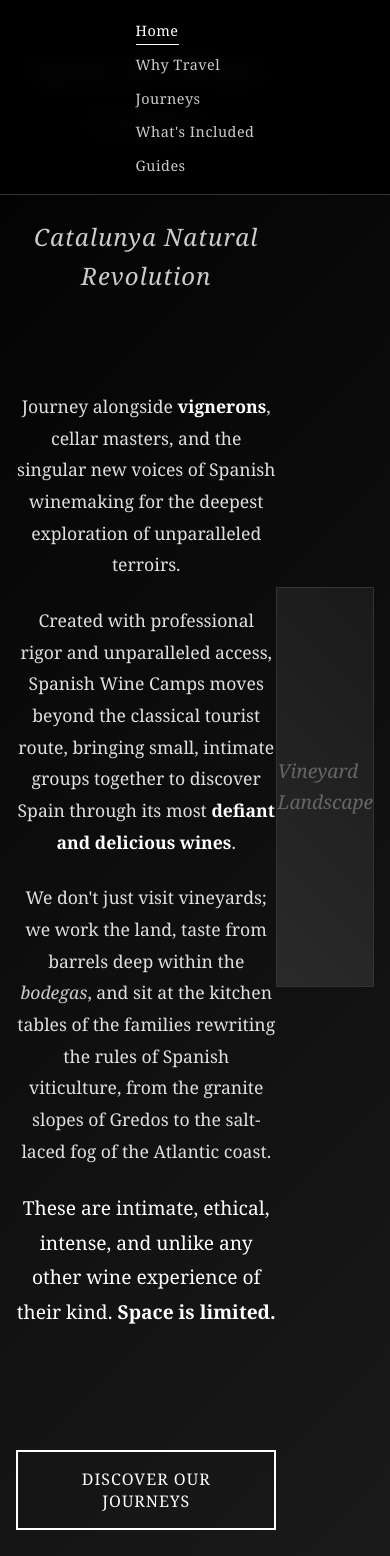
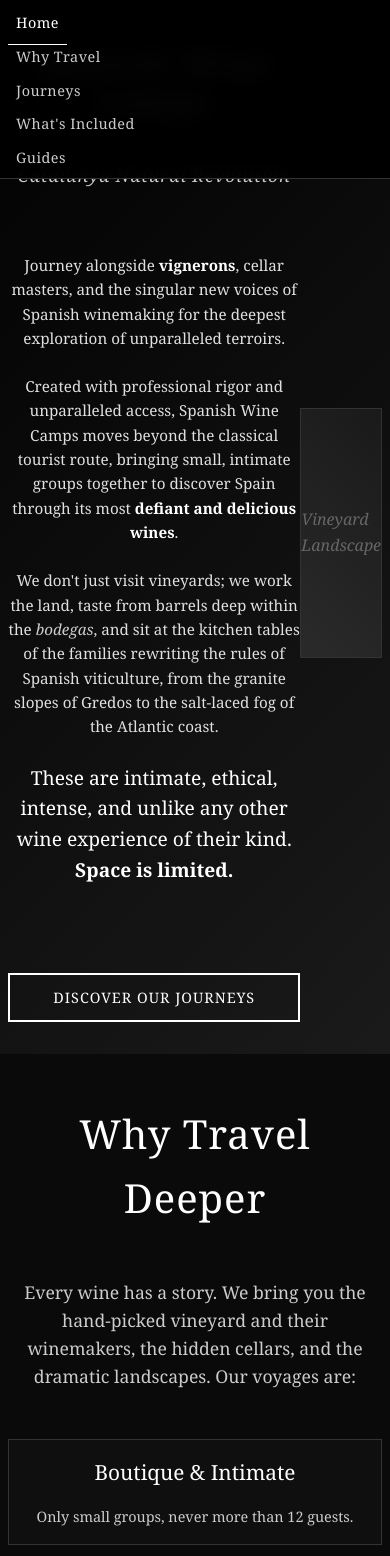
Before and after one commit to radavilae/SpanishWineCamps, a React (Vite) app: page / in a window 390 px wide. Shown: the part 52-1608 px from the top of the page. Built offline with nearby package versions, Linux system fonts and the light colour scheme.

Commit message:
responsive

```diff
--- a/index.html
+++ b/index.html
@@ -4,7 +4,7 @@
     <meta charset="UTF-8" />
     <link rel="icon" type="image/svg+xml" href="/vite.svg" />
     <meta name="viewport" content="width=device-width, initial-scale=1.0" />
-    <title>spanishwinecamps</title>
+    <title>Spanish Wine Camps - Catalunya Natural Revolution</title>
   </head>
   <body>
     <div id="root"></div>
--- /dev/null
+++ b/responsive-test.html
@@ -0,0 +1,136 @@
+<!DOCTYPE html>
+<html lang="en">
+<head>
+    <meta charset="UTF-8">
+    <meta name="viewport" content="width=device-width, initial-scale=1.0">
+    <title>Responsive Test - Spanish Wine Camps</title>
+    <style>
+        body {
+            font-family: Arial, sans-serif;
+            margin: 0;
+            padding: 20px;
+            background: #000;
+            color: #fff;
+        }
+        .test-container {
+            max-width: 1200px;
+            margin: 0 auto;
+        }
+        .device-info {
+            background: #333;
+            padding: 10px;
+            margin-bottom: 20px;
+            border-radius: 5px;
+        }
+        .breakpoint {
+            background: #222;
+            padding: 15px;
+            margin: 10px 0;
+            border-left: 4px solid #666;
+        }
+        .breakpoint.active {
+            border-left-color: #fff;
+            background: #444;
+        }
+        .current-size {
+            font-weight: bold;
+            color: #0f0;
+        }
+    </style>
+</head>
+<body>
+    <div class="test-container">
+        <h1>Spanish Wine Camps - Responsive Design Test</h1>
+
+        <div class="device-info">
+            <h2>Current Screen Size</h2>
+            <p class="current-size">Width: <span id="width"></span>px | Height: <span id="height"></span>px</p>
+        </div>
+
+        <div class="breakpoint" id="desktop">
+            <h3>Desktop (1025px+)</h3>
+            <p>Full layout with side-by-side content, large typography, and full navigation</p>
+        </div>
+
+        <div class="breakpoint" id="tablet-large">
+            <h3>Large Tablet (769px - 1024px)</h3>
+            <p>Adjusted spacing and padding, maintained grid layouts</p>
+        </div>
+
+        <div class="breakpoint" id="tablet">
+            <h3>Tablet (481px - 768px)</h3>
+            <p>Single column layout, stacked navigation, reduced font sizes</p>
+        </div>
+
+        <div class="breakpoint" id="mobile-large">
+            <h3>Large Mobile (361px - 480px)</h3>
+            <p>Vertical navigation, compact spacing, smaller typography</p>
+        </div>
+
+        <div class="breakpoint" id="mobile-small">
+            <h3>Small Mobile (360px and below)</h3>
+            <p>Minimal spacing, smallest typography, single column everything</p>
+        </div>
+
+        <div class="breakpoint" id="landscape">
+            <h3>Mobile Landscape (height ≤ 500px)</h3>
+            <p>Optimized for landscape orientation with reduced vertical spacing</p>
+        </div>
+
+        <h2>Test Instructions:</h2>
+        <ol>
+            <li>Open your browser's developer tools (F12)</li>
+            <li>Toggle device toolbar (Ctrl+Shift+M)</li>
+            <li>Test different device sizes and orientations</li>
+            <li>Check that the active breakpoint matches your screen size</li>
+            <li>Verify smooth transitions between breakpoints</li>
+        </ol>
+
+        <h2>Key Responsive Features:</h2>
+        <ul>
+            <li>✅ Fluid typography that scales with screen size</li>
+            <li>✅ Flexible grid layouts that stack on mobile</li>
+            <li>✅ Navigation that adapts from horizontal to vertical</li>
+            <li>✅ Optimized spacing and padding for each device</li>
+            <li>✅ Touch-friendly button sizes on mobile</li>
+            <li>✅ Landscape orientation support</li>
+            <li>✅ High DPI display support</li>
+        </ul>
+    </div>
+
+    <script>
+        function updateSize() {
+            const width = window.innerWidth;
+            const height = window.innerHeight;
+
+            document.getElementById('width').textContent = width;
+            document.getElementById('height').textContent = height;
+
+            // Remove active class from all breakpoints
+            document.querySelectorAll('.breakpoint').forEach(bp => bp.classList.remove('active'));
+
+            // Determine active breakpoint
+            let activeBreakpoint = 'desktop';
+
+            if (height <= 500) {
+                activeBreakpoint = 'landscape';
+            } else if (width <= 360) {
+                activeBreakpoint = 'mobile-small';
+            } else if (width <= 480) {
+                activeBreakpoint = 'mobile-large';
+            } else if (width <= 768) {
+                activeBreakpoint = 'tablet';
+            } else if (width <= 1024) {
+                activeBreakpoint = 'tablet-large';
+            }
+
+            document.getElementById(activeBreakpoint).classList.add('active');
+        }
+
+        // Update on load and resize
+        updateSize();
+        window.addEventListener('resize', updateSize);
+        window.addEventListener('orientationchange', updateSize);
+    </script>
+</body>
+</html>
--- a/src/App.css
+++ b/src/App.css
@@ -459,33 +459,78 @@ section h2 {
 }
 
 /* Responsive Design */
+
+/* Large tablets and small desktops */
+@media (max-width: 1024px) {
+  .container {
+    padding: 0 1.5rem;
+  }
+
+  .hero-content {
+    gap: 3rem;
+  }
+
+  .journey-content {
+    gap: 2rem;
+  }
+}
+
+/* Tablets */
 @media (max-width: 768px) {
   .nav-container {
     flex-direction: column;
     gap: 1rem;
+    padding: 0 1rem;
   }
 
   .nav-menu {
-    gap: 1rem;
+    gap: 1.5rem;
+    flex-wrap: wrap;
+    justify-content: center;
+  }
+
+  .hero {
+    padding: 7rem 1rem 3rem;
   }
 
   .hero-content {
     grid-template-columns: 1fr;
     text-align: center;
+    gap: 2rem;
   }
 
   .hero h1 {
-    font-size: 2.5rem;
+    font-size: 2.8rem;
+  }
+
+  .hero h2 {
+    font-size: 1.3rem;
+  }
+
+  .hero-text p {
+    font-size: 1rem;
   }
 
   .journey-content {
     grid-template-columns: 1fr;
+    gap: 2rem;
+  }
+
+  .journey-details {
+    padding: 1.5rem;
   }
 
   .features-grid,
   .included-grid,
   .guides-grid {
     grid-template-columns: 1fr;
+    gap: 2rem;
+  }
+
+  .feature,
+  .included-item,
+  .guide-category {
+    padding: 1.5rem;
   }
 
   section {
@@ -495,23 +540,234 @@ section h2 {
   .container {
     padding: 0 1rem;
   }
+
+  .journey-card {
+    padding: 2rem;
+  }
+
+  .placeholder-image,
+  .placeholder-map {
+    height: 300px;
+  }
 }
 
-@media (max-width: 480px) {
-  .hero {
-    padding: 6rem 1rem 2rem;
+/* Mobile landscape and small tablets */
+@media (max-width: 640px) {
+  .nav-menu {
+    gap: 1rem;
+  }
+
+  .nav-menu a {
+    font-size: 0.85rem;
   }
 
   .hero h1 {
+    font-size: 2.5rem;
+  }
+
+  .hero h2 {
+    font-size: 1.2rem;
+  }
+
+  .section-intro {
+    font-size: 1.1rem;
+  }
+
+  .journey-header h3 {
     font-size: 2rem;
   }
 
-  .journey-card {
-    padding: 2rem 1rem;
+  .journey-subtitle {
+    font-size: 1.1rem;
+  }
+}
+
+/* Mobile phones */
+@media (max-width: 480px) {
+  .navbar {
+    padding: 0.5rem 0;
+  }
+
+  .nav-container {
+    padding: 0 0.5rem;
   }
 
   .nav-menu {
     flex-direction: column;
     gap: 0.5rem;
+    width: 100%;
+  }
+
+  .nav-menu a {
+    font-size: 0.9rem;
+    padding: 0.5rem;
+    text-align: center;
+  }
+
+  .hero {
+    padding: 6rem 0.5rem 2rem;
+    min-height: 90vh;
+  }
+
+  .hero h1 {
+    font-size: 2rem;
+    line-height: 1.2;
+  }
+
+  .hero h2 {
+    font-size: 1.1rem;
+  }
+
+  .hero-text p {
+    font-size: 0.95rem;
+    line-height: 1.6;
+  }
+
+  .cta-button {
+    padding: 0.8rem 1.5rem;
+    font-size: 0.9rem;
+  }
+
+  .journey-card {
+    padding: 1.5rem;
+    margin: 1rem 0;
+  }
+
+  .journey-header {
+    margin-bottom: 2rem;
+    padding-bottom: 1.5rem;
+  }
+
+  .journey-header h3 {
+    font-size: 1.8rem;
+  }
+
+  .journey-subtitle {
+    font-size: 1rem;
+  }
+
+  .journey-details {
+    padding: 1rem;
+  }
+
+  .journey-details h4 {
+    font-size: 1.1rem;
+  }
+
+  .itinerary .day {
+    font-size: 0.9rem;
+    padding: 0.3rem 0;
+  }
+
+  .feature,
+  .included-item,
+  .guide-category {
+    padding: 1rem;
+  }
+
+  .feature h3,
+  .included-item h3,
+  .guide-category h3 {
+    font-size: 1.3rem;
+  }
+
+  .feature p,
+  .included-item p,
+  .guide-category p {
+    font-size: 0.9rem;
+  }
+
+  section {
+    padding: 3rem 0;
+  }
+
+  .container {
+    padding: 0 0.5rem;
+  }
+
+  .placeholder-image,
+  .placeholder-map {
+    height: 250px;
+    font-size: 1rem;
+  }
+
+  .footer-content {
+    grid-template-columns: 1fr;
+    text-align: center;
+  }
+
+  .footer-section {
+    margin-bottom: 1.5rem;
   }
 }
+
+/* Very small phones */
+@media (max-width: 360px) {
+  .hero h1 {
+    font-size: 1.8rem;
+  }
+
+  .hero h2 {
+    font-size: 1rem;
+  }
+
+  .hero-text p {
+    font-size: 0.9rem;
+  }
+
+  .journey-header h3 {
+    font-size: 1.6rem;
+  }
+
+  .journey-subtitle {
+    font-size: 0.9rem;
+  }
+
+  .feature h3,
+  .included-item h3,
+  .guide-category h3 {
+    font-size: 1.2rem;
+  }
+
+  .cta-button {
+    padding: 0.7rem 1.2rem;
+    font-size: 0.85rem;
+  }
+}
+
+/* Landscape orientation for mobile */
+@media (max-height: 500px) and (orientation: landscape) {
+  .hero {
+    min-height: 100vh;
+    padding: 4rem 1rem 2rem;
+  }
+
+  .hero-content {
+    gap: 1.5rem;
+  }
+
+  .hero h1 {
+    font-size: 2.2rem;
+  }
+
+  .hero h2 {
+    font-size: 1.1rem;
+  }
+
+  .hero-text p {
+    font-size: 0.95rem;
+    margin-bottom: 1rem;
+  }
+
+  section {
+    padding: 3rem 0;
+  }
+}
+
+/* High DPI displays */
+@media (-webkit-min-device-pixel-ratio: 2), (min-resolution: 192dpi) {
+  .placeholder-image,
+  .placeholder-map {
+    border-width: 0.5px;
+  }
+}
```
